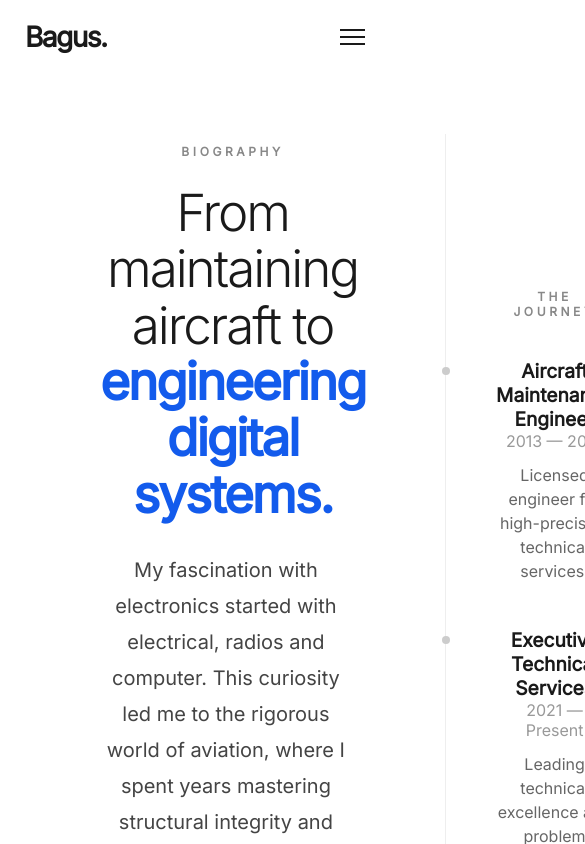
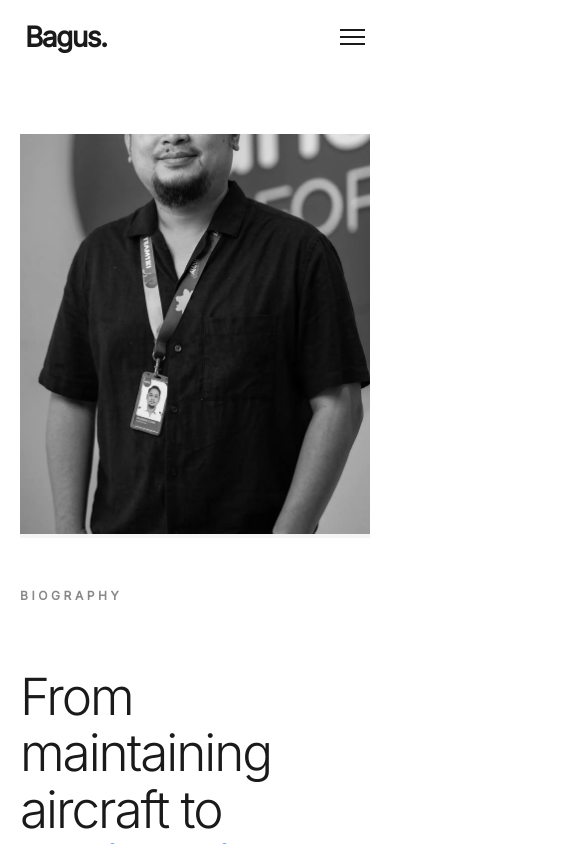
Before and after one commit to chorus-strict/my-portfolio, a React (Vite) app in the folder profile-bagus/: page /profile in a window 390 px wide. Shown: the top 844 px of the page, 585 px wide, since content can reach past the window. Built offline with nearby package versions, Linux system fonts and the light colour scheme.

Commit message:
perbaikan 3

```diff
--- a/profile-bagus/src/App.css
+++ b/profile-bagus/src/App.css
@@ -17,7 +17,7 @@ body.menu-open {
   overflow: hidden;
 }
 
-/* --- NAVBAR DESKTOP (Default) --- */
+/* --- NAVBAR DESKTOP --- */
 .navbar {
   display: flex;
   justify-content: space-between;
@@ -37,7 +37,6 @@ body.menu-open {
   letter-spacing: -1.5px;
 }
 
-/* Sembunyikan Hamburger di Desktop secara total */
 .hamburger {
   display: none;
 }
@@ -61,7 +60,7 @@ body.menu-open {
   font-weight: 600;
 }
 
-/* --- KONTEN DESKTOP --- */
+/* --- KONTEN & FOOTER --- */
 .content {
   padding: 0 80px;
   max-width: 1400px;
@@ -70,11 +69,10 @@ body.menu-open {
   box-sizing: border-box;
 }
 
-/* --- FOOTER DESKTOP --- */
 .global-footer {
   width: 100%;
-  max-width: 1400px; /* Sejajar dengan lebar konten utama */
-  margin: 80px auto 40px auto; /* Margin auto untuk memposisikan di tengah */
+  max-width: 1400px;
+  margin: 80px auto 40px auto;
   padding: 0 80px;
   box-sizing: border-box;
 }
@@ -88,21 +86,19 @@ body.menu-open {
 
 .footer-content {
   display: flex;
-  justify-content: space-between; /* Deskripsi di kiri, copyright di kanan */
+  justify-content: space-between;
   align-items: center;
   font-size: 0.9rem;
   color: #888;
   width: 100%;
 }
 
-/* --- RESPONSIVE MOBILE (Hanya aktif di bawah 1024px) --- */
+/* --- RESPONSIVE MOBILE (1024px kebawah) --- */
 @media (max-width: 1024px) {
-  .navbar {
-    padding: 20px 25px;
-  }
+  .navbar { padding: 20px 25px; }
 
   .hamburger {
-    display: flex; /* Munculkan di mobile */
+    display: flex;
     flex-direction: column;
     gap: 5px;
     cursor: pointer;
@@ -116,7 +112,6 @@ body.menu-open {
     transition: 0.4s;
   }
 
-  /* Animasi X */
   .hamburger.is-active .line:nth-child(1) { transform: translateY(7px) rotate(45deg); }
   .hamburger.is-active .line:nth-child(2) { opacity: 0; }
   .hamburger.is-active .line:nth-child(3) { transform: translateY(-7px) rotate(-45deg); }
@@ -130,7 +125,6 @@ body.menu-open {
     align-items: center;
     gap: 30px;
     z-index: 2500;
-
     visibility: hidden;
     opacity: 0;
     transform: translateY(-10px);
@@ -143,34 +137,33 @@ body.menu-open {
     transform: translateY(0);
   }
 
-  .nav-links a {
-    font-size: 24px;
-    color: var(--text-primary);
+  /* PAKSA SEMUA GRID MENJADI SATU KOLOM (Fungsi Panah Biru) */
+  .content { padding: 20px !important; }
+
+  /* Target semua div yang pakai display: grid di file JSX */
+  .content > div,
+  .content section,
+  .content div[style*="display: grid"],
+  .content div[style*="display: flex"] {
+    display: flex !important;
+    flex-direction: column !important; /* Kanan pindah ke bawah */
+    grid-template-columns: 1fr !important;
+    gap: 40px !important;
+    width: 100% !important;
   }
 
-  /* Reset layout halaman di mobile agar stack vertikal */
-  .content {
-    padding: 20px !important;
+  /* Perbaikan Gambar agar tidak hilang atau gepeng */
+  img {
+    width: 100% !important;
+    height: auto !important;
+    max-height: 400px;
+    object-fit: cover;
   }
 
-  .content > div {
-    display: flex !important;
-    flex-direction: column !important;
-    text-align: center !important;
-    gap: 40px !important;
-    width: 100% !important;
-    max-width: 100% !important;
-  }
+  /* Hilangkan garis kiri/border yang mengganggu di mobile */
+  section { border-left: none !important; padding-left: 0 !important; }
 
   /* Footer Mobile */
-  .global-footer {
-    padding: 0 25px;
-    margin: 40px auto 20px auto;
-  }
-
-  .footer-content {
-    flex-direction: column; /* Tumpuk vertikal di HP */
-    gap: 15px;
-    text-align: center;
-  }
+  .global-footer { padding: 0 25px; margin: 40px auto 20px auto; }
+  .footer-content { flex-direction: column; gap: 15px; text-align: center; }
 }
--- a/profile-bagus/src/pages/Home.jsx
+++ b/profile-bagus/src/pages/Home.jsx
@@ -67,7 +67,7 @@ export default function Home() {
           position: 'relative'
         }}>
           <img
-            src="/buntut.webp"
+            src={`${window.location.origin}/buntut.webp`}
             alt="Bagus Home"
             style={{
               width: '100%',
--- a/profile-bagus/src/pages/Profile.jsx
+++ b/profile-bagus/src/pages/Profile.jsx
@@ -13,7 +13,7 @@ export default function Profile() {
         <section style={{ height: '100%' }}>
           <div style={{ width: '100%', height: '100%', overflow: 'hidden', backgroundColor: '#f5f5f5' }}>
             <img
-              src="/Linkedin-Profile.webp"
+              src={`${window.location.origin}/Linkedin-Profile.webp`}
               alt="Bagus Profile"
               style={{
                 width: '100%',
```
